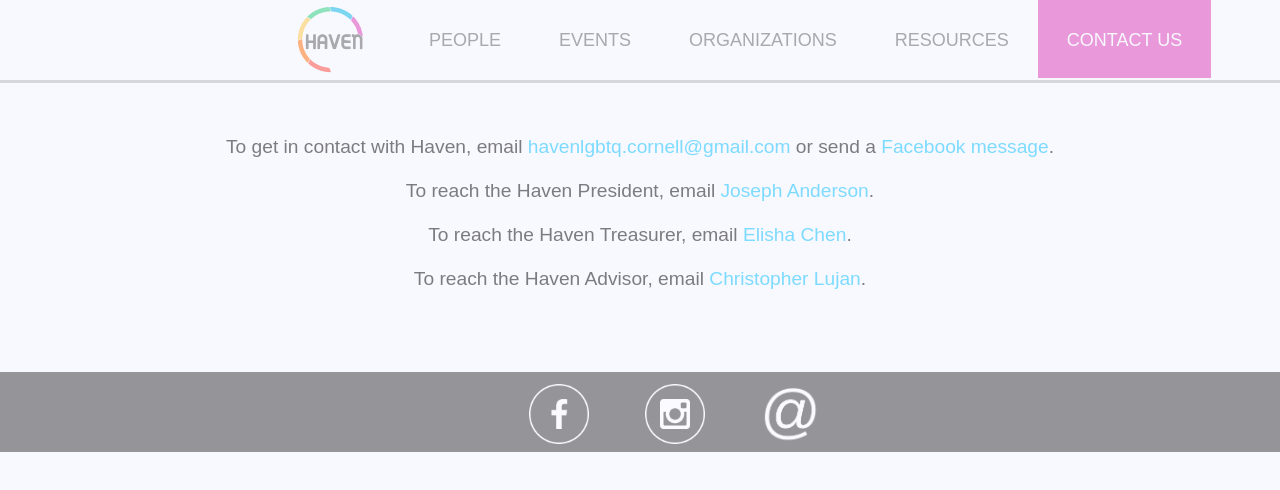
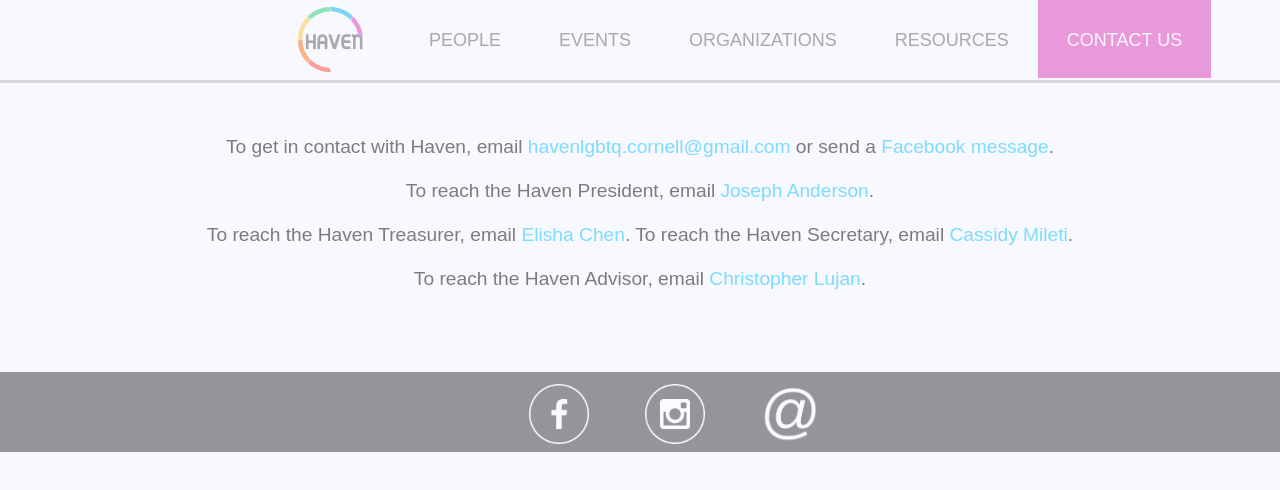
Before and after one commit to havencornell/havencornell.github.io, a React app: page /contact-us in a window 1280 px wide. Shown: the top 490 px of the page. Built offline with nearby package versions, Linux system fonts and the light colour scheme; a web font is replaced by a local one.

Commit message:
add plus

```diff
--- a/src/components/pages/ContactPage.tsx
+++ b/src/components/pages/ContactPage.tsx
@@ -20,6 +20,8 @@ const ContactPage = () => (
           <a href={"mailto:jsa94@cornell.edu"}>Joseph Anderson</a>.<br /> <br />
           To reach the Haven Treasurer, email{" "}
           <a href={"mailto:haventreasurer.cornell@gmail.com"}>Elisha Chen</a>.
+          To reach the Haven Secretary, email{" "}
+          <a href={"mailto:cjm353@cornell.edu"}>Cassidy Mileti</a>.
           <br /> <br />
           To reach the Haven Advisor, email{" "}
           <a href={"mailto:cl2548@cornell.edu"}>Christopher Lujan</a>.
```
